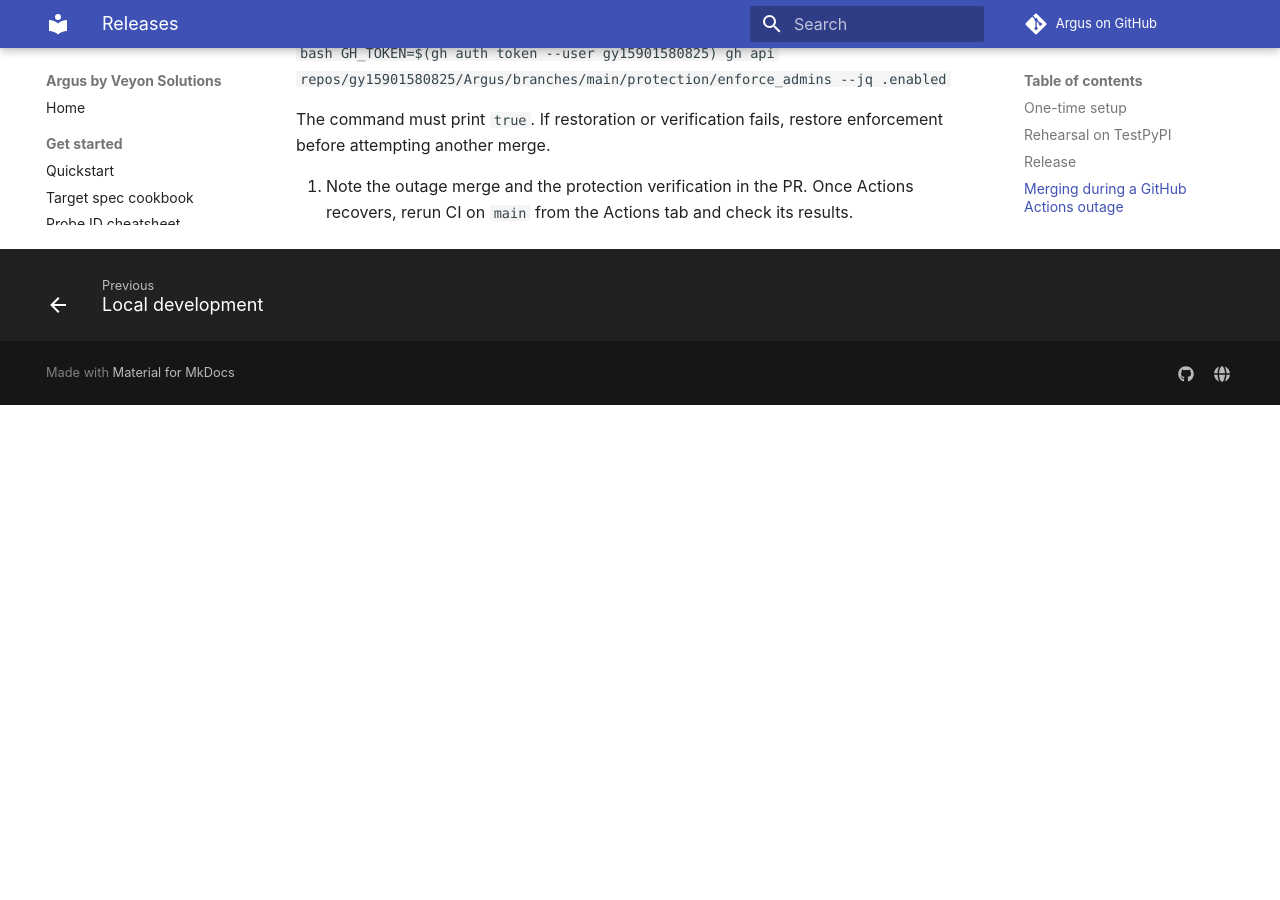
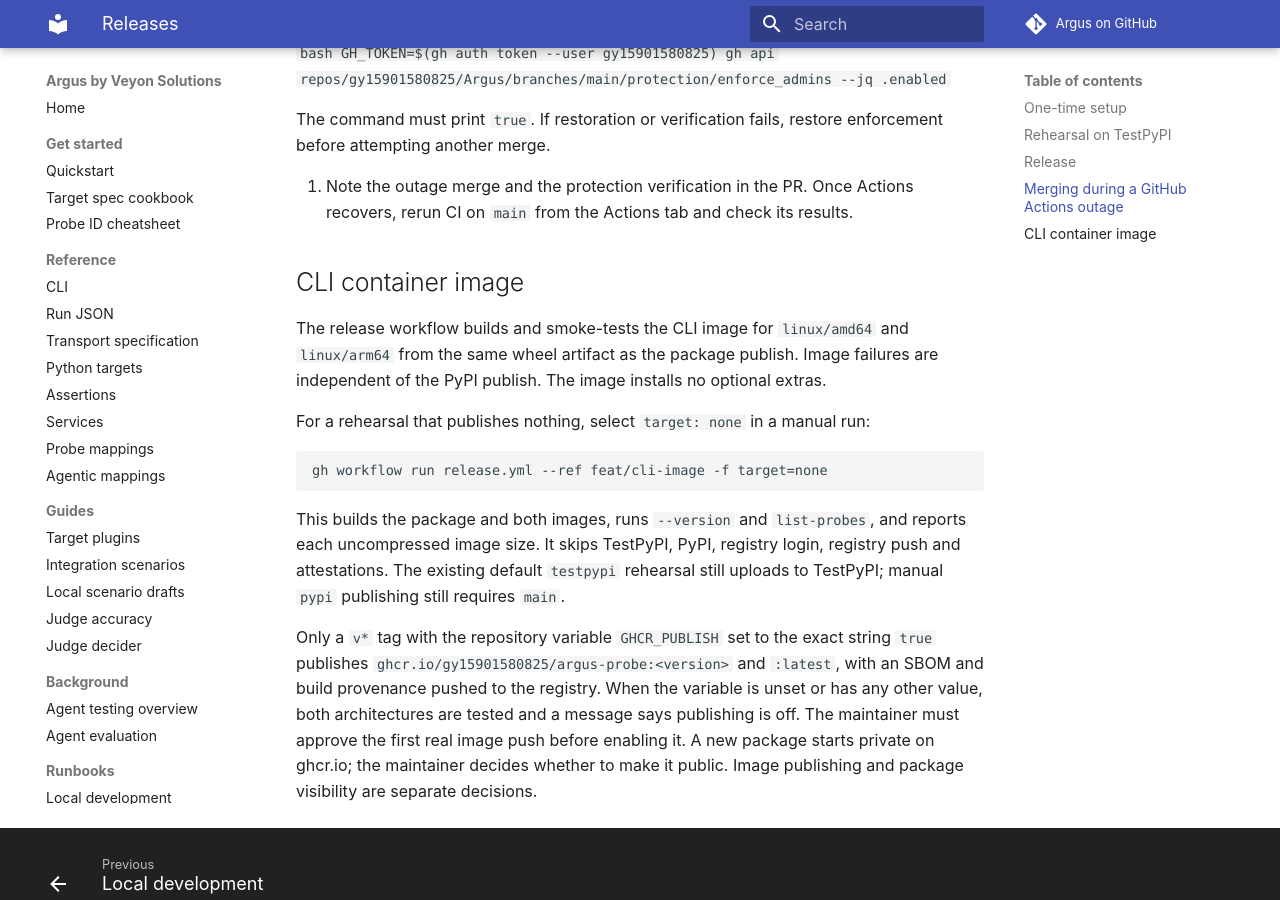
Before and after one commit to gy15901580825/Argus, an MkDocs documentation site: the page built from docs/runbooks/release.md, in a window 1280 px wide and 900 px high, scrolled down 2493 px. Built offline with MkDocs 1.6.1 and Material for MkDocs 9.7.7, drawn with Linux system fonts in a browser that asks for light colours; comment, search, counter and statistics services are not loaded; before the commit the page ends 2898 px from its top, so only the background shows below that.

Commit message:
Add opt-in CLI container release and no-publish rehearsal
Co-Authored-By: Claude Opus 5.5 <noreply@anthropic.com>

````diff
--- a/docs/runbooks/release.md
+++ b/docs/runbooks/release.md
@@ -81,3 +81,28 @@ If a merge cannot wait, test the change locally before using this procedure. Rec
    The command must print `true`. If restoration or verification fails, restore enforcement before attempting another merge.
 
 5. Note the outage merge and the protection verification in the PR. Once Actions recovers, rerun CI on `main` from the Actions tab and check its results.
+
+## CLI container image
+
+The release workflow builds and smoke-tests the CLI image for `linux/amd64` and
+`linux/arm64` from the same wheel artifact as the package publish. Image failures
+are independent of the PyPI publish. The image installs no optional extras.
+
+For a rehearsal that publishes nothing, select `target: none` in a manual run:
+
+```bash
+gh workflow run release.yml --ref feat/cli-image -f target=none
+```
+
+This builds the package and both images, runs `--version` and `list-probes`, and
+reports each uncompressed image size. It skips TestPyPI, PyPI, registry login,
+registry push and attestations. The existing default `testpypi` rehearsal still
+uploads to TestPyPI; manual `pypi` publishing still requires `main`.
+
+Only a `v*` tag with the repository variable `GHCR_PUBLISH` set to the exact string
+`true` publishes `ghcr.io/gy15901580825/argus-probe:<version>` and `:latest`, with an
+SBOM and build provenance pushed to the registry. When the variable is unset or
+has any other value, both architectures are tested and a message says publishing
+is off. The maintainer must approve the first real image push before enabling it.
+A new package starts private on ghcr.io; the maintainer decides whether to make
+it public. Image publishing and package visibility are separate decisions.
````
Also changed, not shown: README.md (+22 -0 lines), 4 other files.
